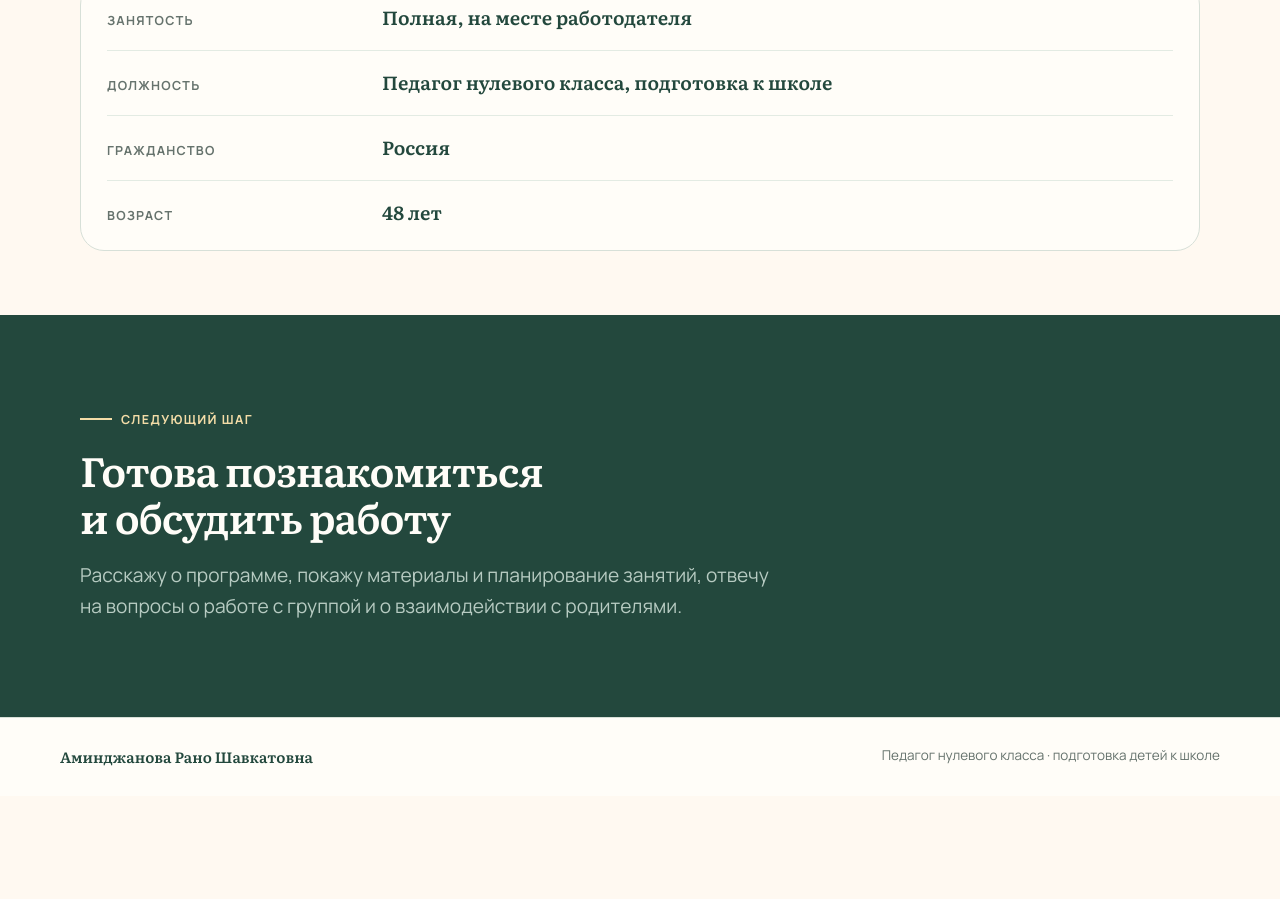
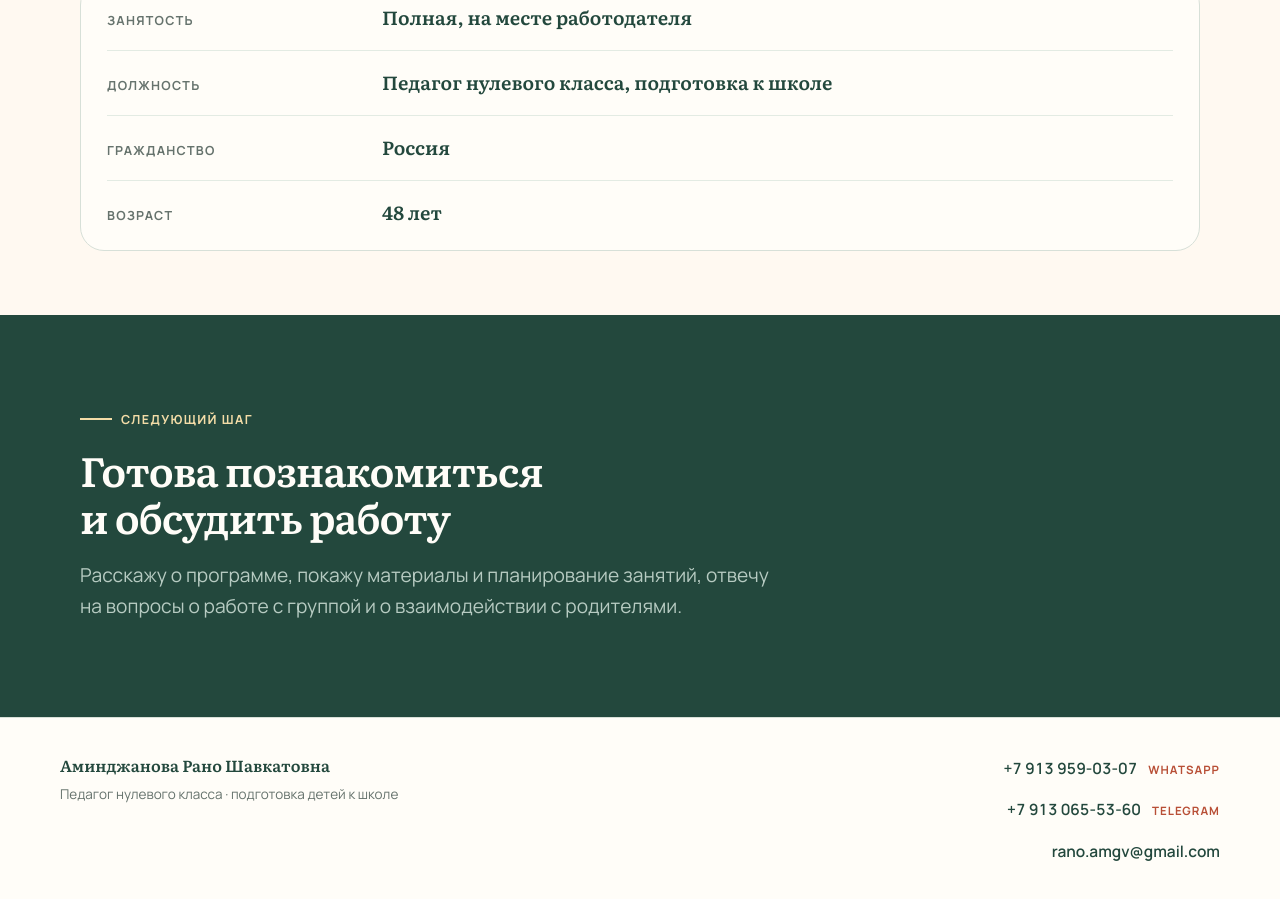
Before and after one commit to rano-pedagog/rano-pedagog.github.io, a plain HTML site: page index.html in a window 1280 px wide. Shown: the part 9148-10047 px from the top of the page. Before the commit the page ends 9944 px from the top, so only its background shows below. Drawn offline with Linux system fonts and the light colour scheme.

Commit message:
Add contacts to the footer

```diff
--- a/index.html
+++ b/index.html
@@ -246,11 +246,22 @@ h3{font-size:20px;line-height:1.32;letter-spacing:-.01em}
 
 footer{border-top:1px solid var(--line);background:var(--paper)}
 .foot{
-  display:flex;justify-content:space-between;gap:14px;flex-wrap:wrap;
-  padding:26px 0;padding-bottom:max(26px,env(safe-area-inset-bottom));
-  color:var(--muted);font-size:13.5px;
+  display:grid;grid-template-columns:1fr auto;gap:26px 56px;align-items:start;
+  padding:34px 0;padding-bottom:max(34px,env(safe-area-inset-bottom));
 }
-.foot b{font-family:var(--serif);color:var(--forest);font-size:15px;font-weight:600}
+.foot b{display:block;font-family:var(--serif);color:var(--forest);font-size:16px;font-weight:600}
+.foot__id span{display:block;margin-top:5px;color:var(--muted);font-size:13.5px;line-height:1.5}
+.foot__contacts{display:grid;gap:9px;justify-items:end}
+.foot__contacts a{
+  display:inline-flex;align-items:baseline;gap:11px;
+  padding:3px 0;color:var(--forest);font-size:15.5px;font-weight:600;
+  text-decoration:none;font-variant-numeric:tabular-nums;white-space:nowrap;
+}
+.foot__contacts a:hover{color:var(--terracotta)}
+.foot__tag{
+  color:var(--terracotta);font-size:11.5px;font-weight:700;
+  letter-spacing:.09em;text-transform:uppercase;
+}
 
 /* ---------- tablet ---------- */
 @media (max-width:1040px){
@@ -299,7 +310,9 @@ footer{border-top:1px solid var(--line);background:var(--paper)}
   .vid--tall{max-width:none}
   .vid video{border-radius:var(--radius-sm)}
   .rev{padding:22px 20px}
-  .foot{flex-direction:column;gap:6px}
+  .foot{grid-template-columns:1fr;gap:22px}
+  .foot__contacts{justify-items:start;gap:4px}
+  .foot__contacts a{padding:8px 0;font-size:16px}
 }
 @media (max-width:380px){
   .job__when,.item__org,.fact span{font-size:13.5px}
@@ -609,8 +622,15 @@ footer{border-top:1px solid var(--line);background:var(--paper)}
 
 <footer>
   <div class="wrap foot">
-    <b>Аминджанова Рано Шавкатовна</b>
-    <span>Педагог нулевого класса · подготовка детей к школе</span>
+    <div class="foot__id">
+      <b>Аминджанова Рано Шавкатовна</b>
+      <span>Педагог нулевого класса · подготовка детей к школе</span>
+    </div>
+    <div class="foot__contacts">
+      <a href="https://wa.me/79139590307">+7 913 959-03-07<span class="foot__tag">WhatsApp</span></a>
+      <a href="https://t.me/+79130655360">+7 913 065-53-60<span class="foot__tag">Telegram</span></a>
+      <a href="mailto:rano.amgv@gmail.com">rano.amgv@gmail.com</a>
+    </div>
   </div>
 </footer>
 
```
